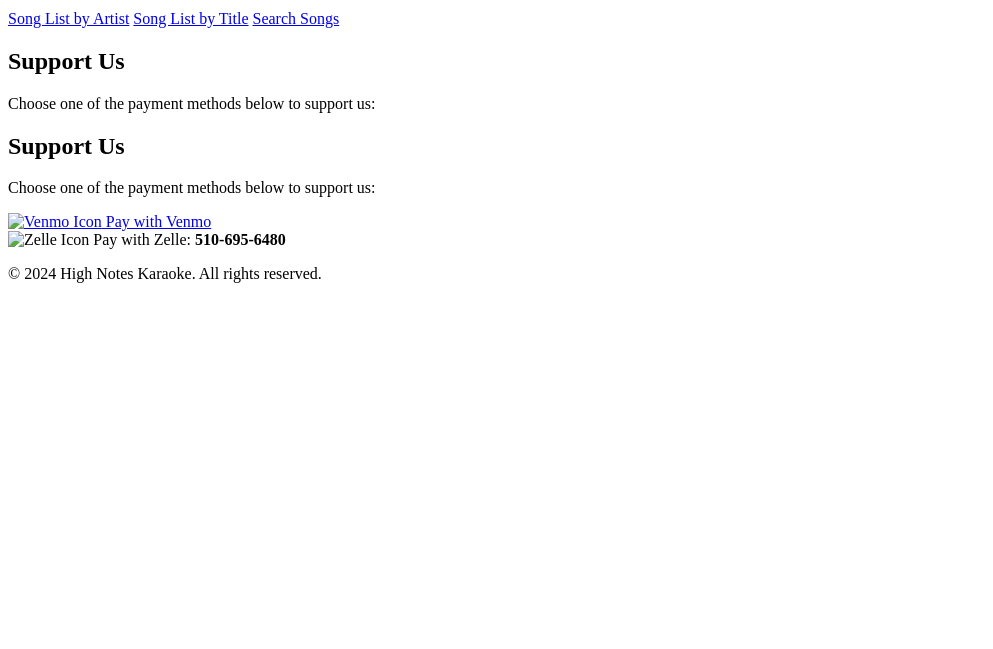
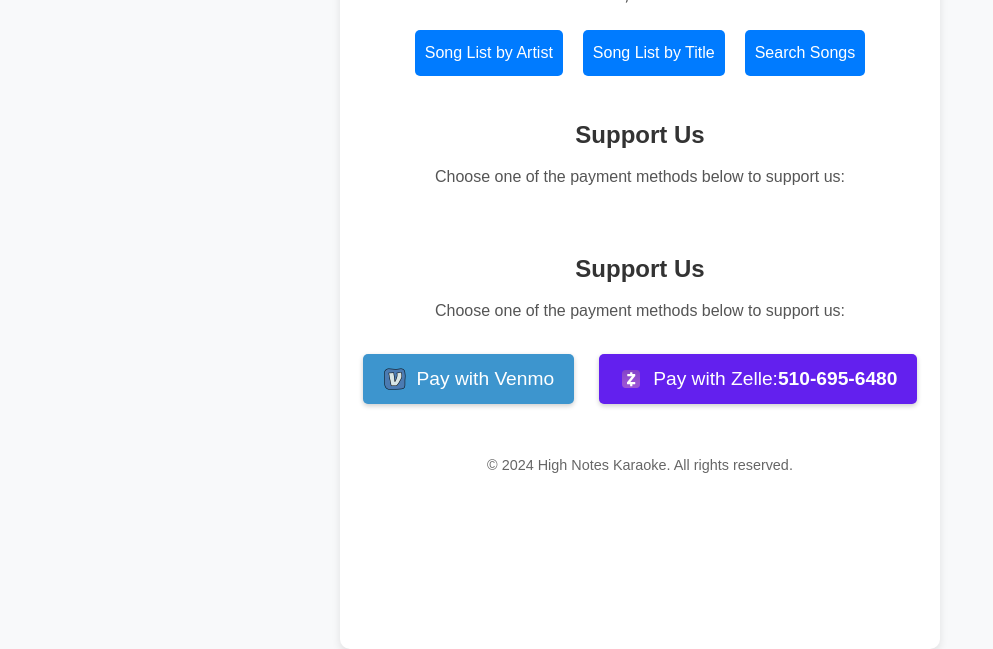
Before and after one commit to swriddle/karaoke, a plain HTML site: page index.html in a window 1280 px wide. Shown: the part 151-800 px from the top of the page, without its empty margins (0-993 px from the left). Drawn offline with Linux system fonts and the light colour scheme; the site is published under a folder, as on GitHub Pages, so addresses that start at the root find nothing.

Commit message:
Actually do this right

```diff
--- a/index.html
+++ b/index.html
@@ -6,7 +6,7 @@
         <title>Karaoke Night</title>
         <meta name="description" content="">
         <meta name="viewport" content="width=device-width, initial-scale=1.0">
-        <link rel="stylesheet" href="/styles.css">
+        <link rel="stylesheet" href="styles.css">
         <link rel="apple-touch-icon" href="/apple-touch-icon.png">
         <!-- Place favicon.ico in the root directory -->
 
@@ -46,12 +46,12 @@
                 <div class="payment-links">
                     <!-- Venmo Link -->
                     <a href="https://venmo.com/u/SeanRiddle" target="_blank" class="payment-link venmo-link">
-                        <img src="/venmo.png" alt="Venmo Icon" class="payment-icon">
+                        <img src="venmo.png" alt="Venmo Icon" class="payment-icon">
                         Pay with Venmo
                     </a>
 
                     <div class="payment-link zelle-link">
-                        <img src="/zelle.png" alt="Zelle Icon" class="payment-icon">
+                        <img src="zelle.png" alt="Zelle Icon" class="payment-icon">
                         Pay with Zelle: <strong>510-695-6480</strong>
                     </div>
                 </div>
```
